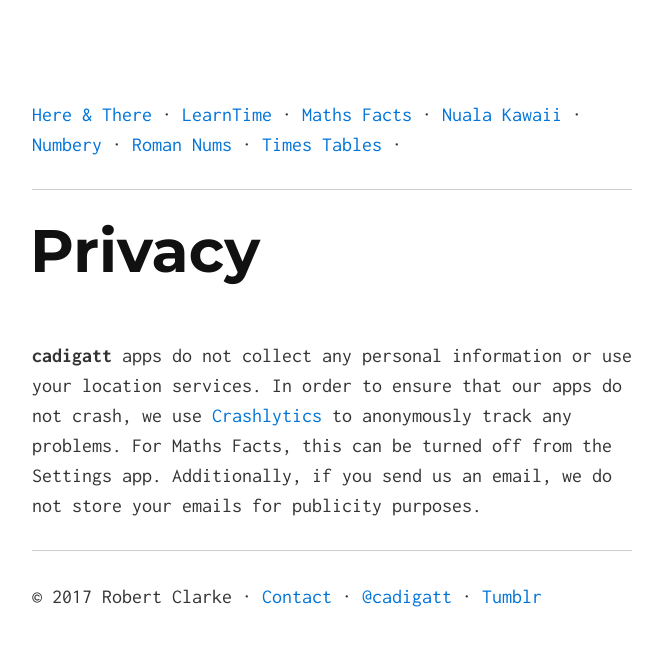
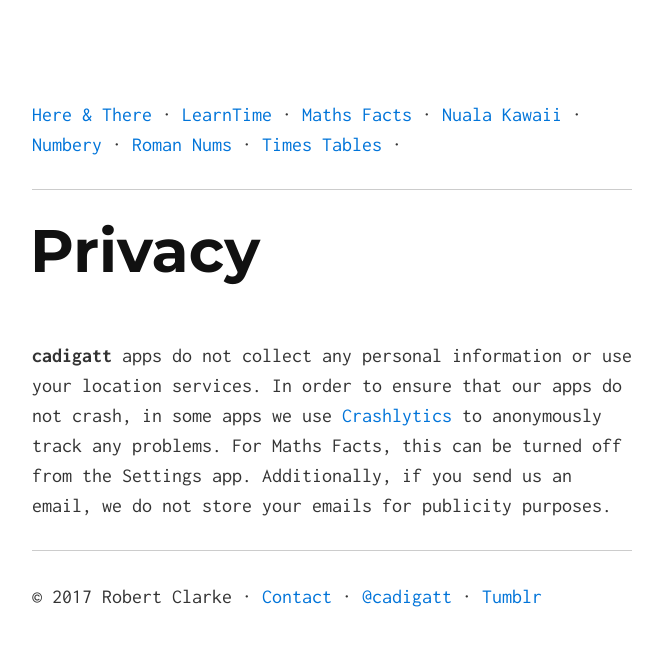
Before and after one commit to cadigatt/cadigatt.github.io, a Jekyll site: the page built from privacy.md, in a window 1280 px wide. Shown: the top 646 px of the page, without its empty margins (308-971 px from the left). Built offline with Jekyll 4.4.1, drawn with Linux system fonts in a browser that asks for light colours; comment, search, counter and statistics services are not loaded.

Commit message:
Update privacy.md

```diff
--- a/privacy.md
+++ b/privacy.md
@@ -4,4 +4,4 @@
 title: Privacy
 ---
 
-**cadigatt** apps do not collect any personal information or use your location services. In order to ensure that our apps do not crash, we use [Crashlytics](http://try.crashlytics.com/terms/) to anonymously track any problems. For Maths Facts, this can be turned off from the Settings app. Additionally, if you send us an email, we do not store your emails for publicity purposes.
+**cadigatt** apps do not collect any personal information or use your location services. In order to ensure that our apps do not crash, in some apps we use [Crashlytics](http://try.crashlytics.com/terms/) to anonymously track any problems. For Maths Facts, this can be turned off from the Settings app. Additionally, if you send us an email, we do not store your emails for publicity purposes.
```
